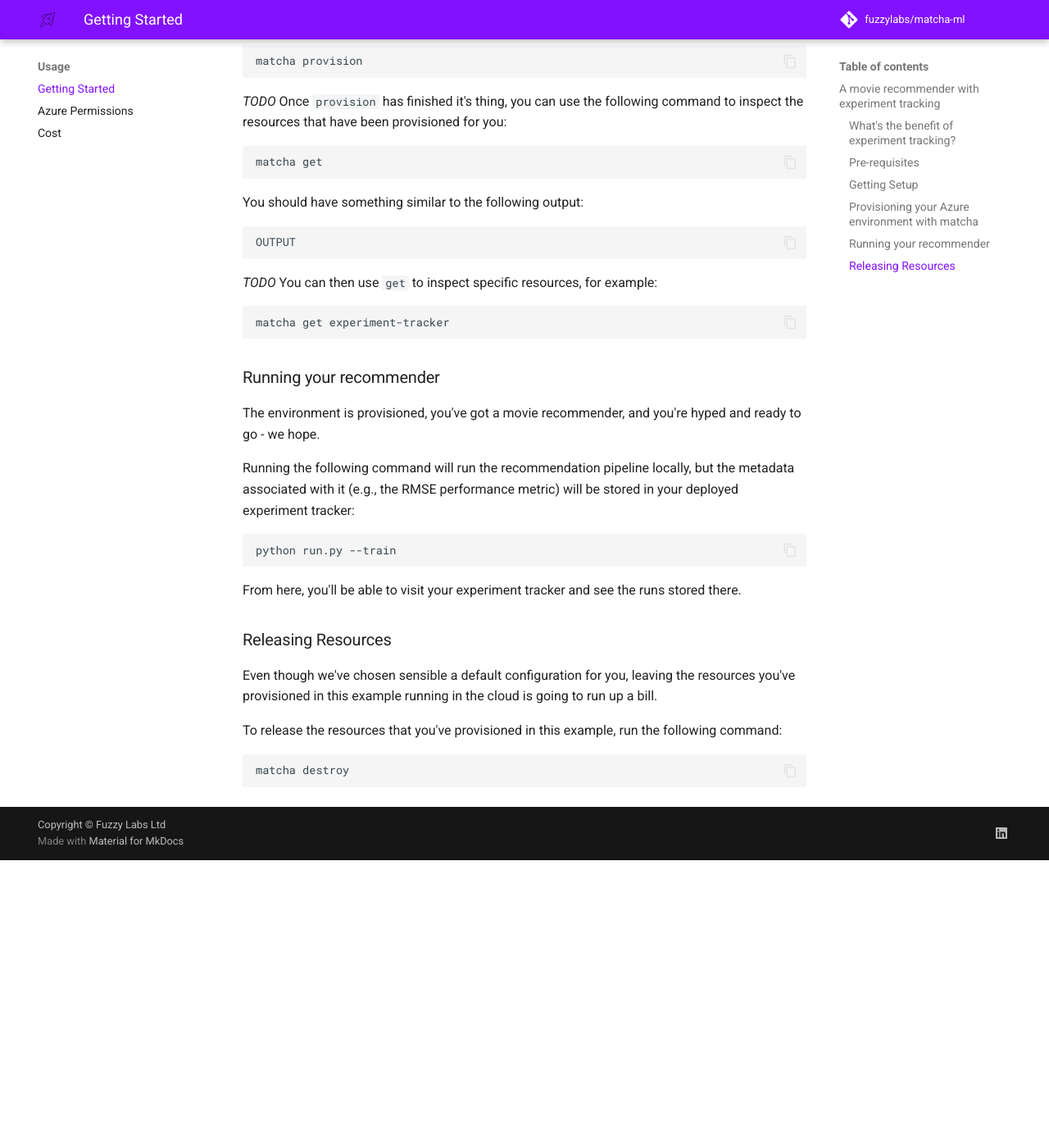
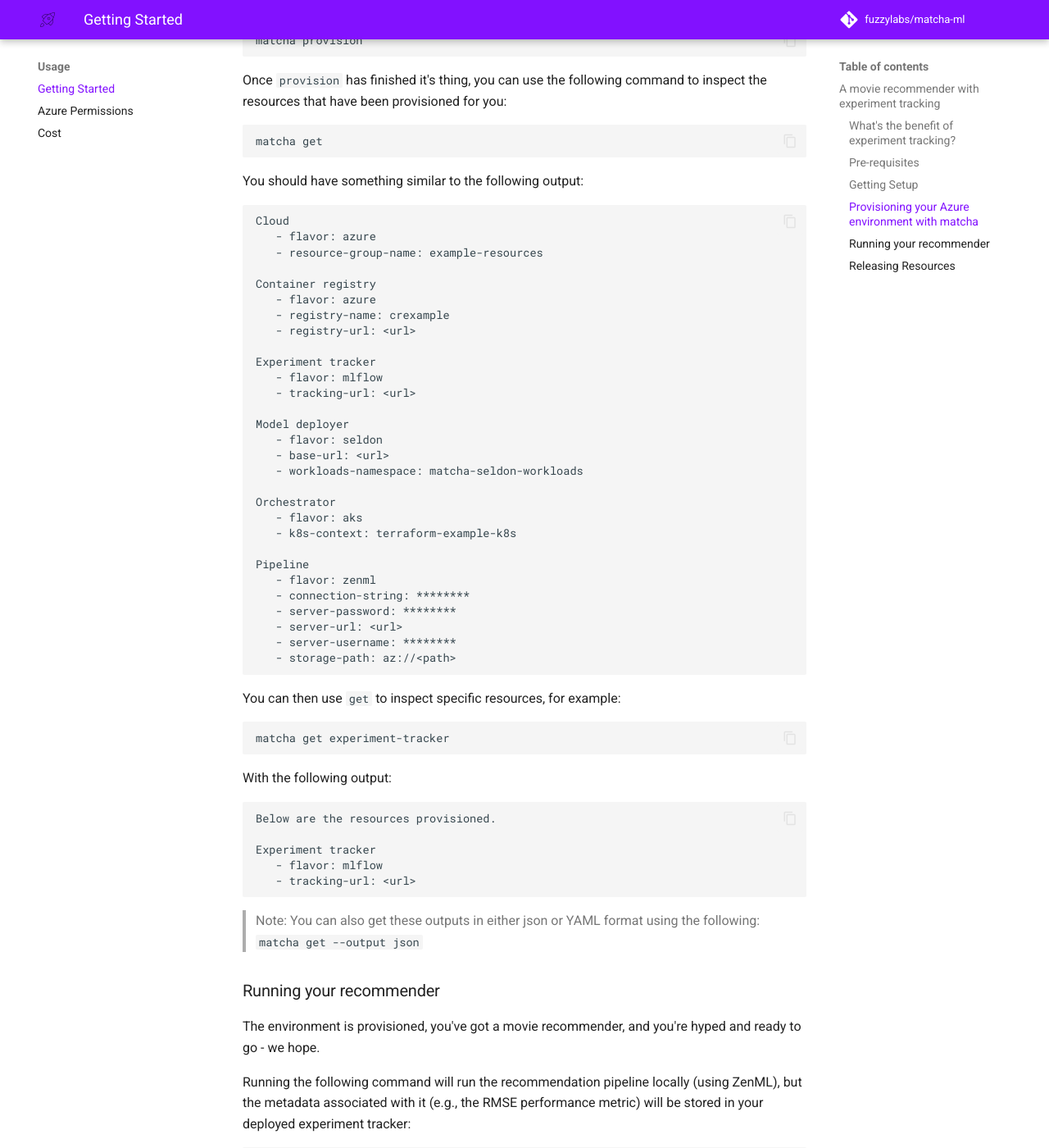
Before and after one commit to fuzzylabs/matcha, an MkDocs documentation site: the page built from docs/getting-started.md, in a window 1280 px wide and 1400 px high, scrolled down 1950 px. Shown: the whole window at 82% size. Built offline with MkDocs 1.6.1 and Material for MkDocs 9.7.7, drawn with Linux system fonts in a browser that asks for light colours; emoji names are drawn with the system emoji font; comment, search, counter and statistics services are not loaded; before the commit the page ends 2999 px from its top, so only the background shows below that; some of the changed text lies outside the part shown.

Commit message:
RPD-128 updates to getting started

````diff
--- a/docs/getting-started.md
+++ b/docs/getting-started.md
@@ -60,7 +60,7 @@ Matcha version: 0.1.0
 
 ### Provisioning your Azure environment with `matcha`
 
-Now you have your virtual environment configured and `matcha` installed, it's time to provision your Azure environment. For this example, we'll deploy an experimental tracker ([MLflow](https://mlflow.org/)) to Azure. There are other components deployed as part of this, see *HERE (TODO)* for a detailed explanation of what `matcha` is doing.
+Now you have your virtual environment configured and `matcha` installed, it's time to provision your Azure environment. For this example, we'll deploy an experimental tracker ([MLflow](https://mlflow.org/)) to Azure. There are other components deployed as part of this, see [here](inside-matcha.md) for a detailed explanation of what `matcha` is doing.
 
 To start, you need to authenticate with Azure (see [pre-requisties](#pre-requisties)):
 
@@ -68,7 +68,7 @@ To start, you need to authenticate with Azure (see [pre-requisties](#pre-requist
 az login
 ```
 
-`matcha` has a set of sensible defaults for the infrastructure that it'll provision for you - see *HERE (TODO)* for more details.
+`matcha` has a set of sensible defaults for the infrastructure that it'll provision for you.
 
 To provision an experiment tracker using `matcha`, run the following command (you'll be asked a series of questions which helps `matcha` personalise the environment to you):
 
@@ -76,7 +76,7 @@ To provision an experiment tracker using `matcha`, run the following command (yo
 matcha provision
 ```
 
-*TODO* Once `provision` has finished it's thing, you can use the following command to inspect the resources that have been provisioned for you:
+Once `provision` has finished it's thing, you can use the following command to inspect the resources that have been provisioned for you:
 
 ```bash
 matcha get
@@ -85,20 +85,60 @@ matcha get
 You should have something similar to the following output:
 
 ```bash
-OUTPUT
+Cloud
+   - flavor: azure
+   - resource-group-name: example-resources
+
+Container registry
+   - flavor: azure
+   - registry-name: crexample
+   - registry-url: <url>
+
+Experiment tracker
+   - flavor: mlflow
+   - tracking-url: <url>
+
+Model deployer
+   - flavor: seldon
+   - base-url: <url>
+   - workloads-namespace: matcha-seldon-workloads
+
+Orchestrator
+   - flavor: aks
+   - k8s-context: terraform-example-k8s
+
+Pipeline
+   - flavor: zenml
+   - connection-string: ********
+   - server-password: ********
+   - server-url: <url>
+   - server-username: ********
+   - storage-path: az://<path>
 ```
 
-*TODO* You can then use `get` to inspect specific resources, for example:
+You can then use `get` to inspect specific resources, for example:
 
 ```bash
 matcha get experiment-tracker
 ```
 
+With the following output:
+
+```bash
+Below are the resources provisioned.
+
+Experiment tracker
+   - flavor: mlflow
+   - tracking-url: <url>
+```
+
+> Note: You can also get these outputs in either json or YAML format using the following: `matcha get --output json`
+
 ### Running your recommender
 
 The environment is provisioned, you've got a movie recommender, and you're hyped and ready to go - we hope.
 
-Running the following command will run the recommendation pipeline locally, but the metadata associated with it (e.g., the RMSE performance metric) will be stored in your deployed experiment tracker:
+Running the following command will run the recommendation pipeline locally (using ZenML), but the metadata associated with it (e.g., the RMSE performance metric) will be stored in your deployed experiment tracker:
 
 ```bash
 python run.py --train
````
